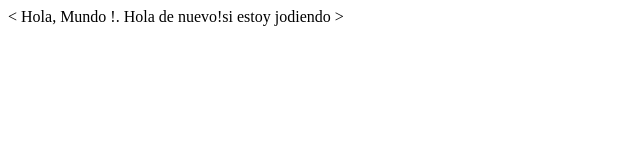
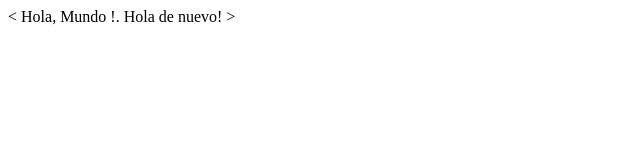
Before and after one commit to RadamantiumX/Lectura0, a plain HTML site: page hola.html in a window 1280 px wide. Shown: the whole page, without its empty margins (0-640 px from the left). Drawn offline with Linux system fonts and the light colour scheme.

Commit message:
Update hola.html

```diff
--- a/hola.html
+++ b/hola.html
@@ -6,6 +6,6 @@
     <title>Mi pagina web!</title>
   </head>
   <body>
-    Hola, Mundo !. Hola de nuevo!si estoy jodiendo
+    Hola, Mundo !. Hola de nuevo!
   </body>
 </html>>
```
